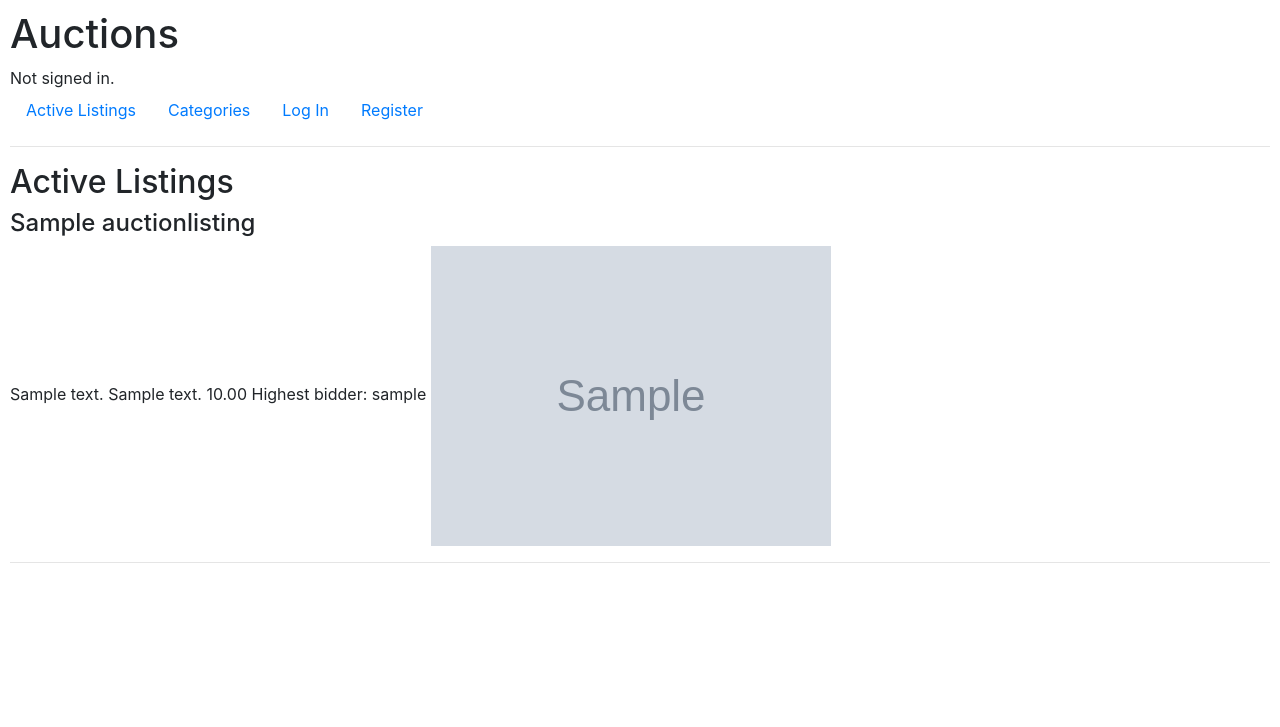
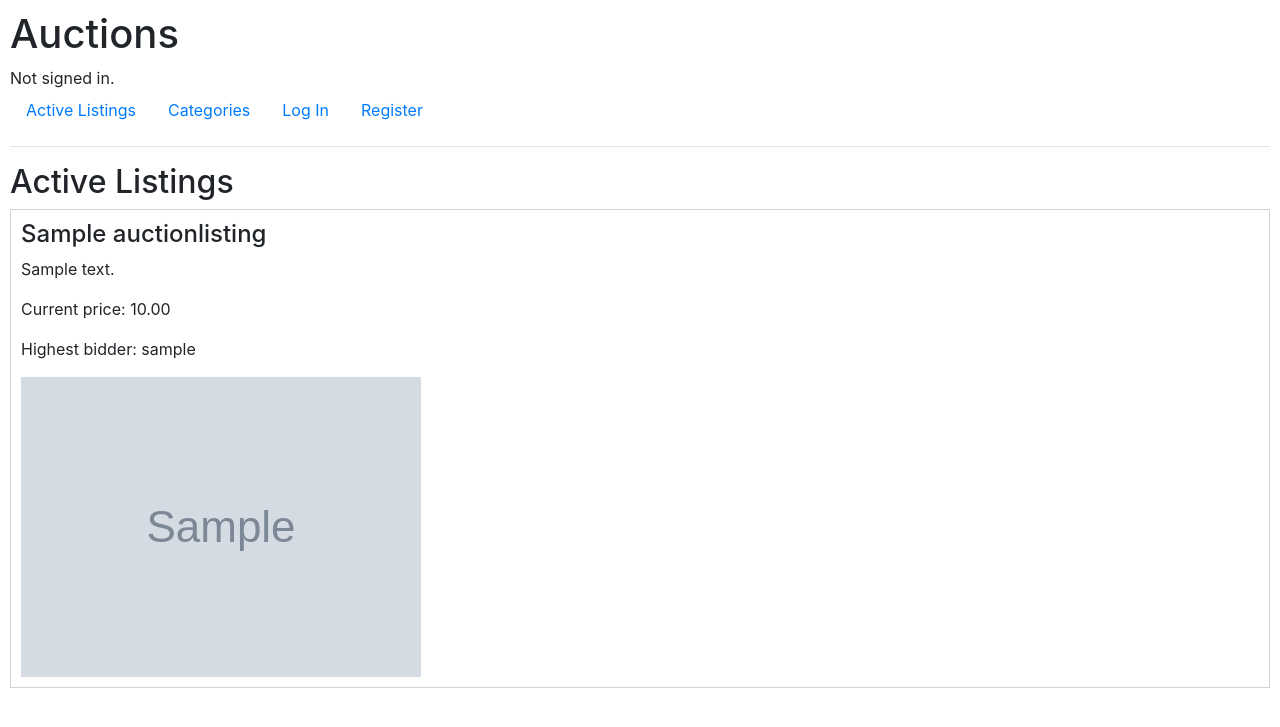
Before and after one commit to ZayRex/e-commerce-django, a Django app: page / in a window 1280 px wide. Shown: the top 727 px of the page. Run offline with Django 3.2, Linux system fonts and the light colour scheme; tables that the repository leaves empty hold one stand-in row (values such as "Sample post"); grey boxes marked "Sample" are stand-in pictures; some libraries are stand-ins or nearby versions.

Commit message:
modify index css

```diff
--- a/auctions/models.py
+++ b/auctions/models.py
@@ -15,7 +15,6 @@ class AuctionListing(models.Model):
     category = models.CharField(max_length=50, blank=True, null=True)
     owner = models.ForeignKey(User, on_delete=models.CASCADE)
     creation_time = models.DateField(blank=True, null=True)
-    ending_time = models.DateField(blank=True, null=True)
     highest_bidder = models.ForeignKey(User, on_delete=models.SET_NULL, blank=True, null=True, related_name='bids')
 
 class Comment(models.Model):
--- a/auctions/static/auctions/styles.css
+++ b/auctions/static/auctions/styles.css
@@ -21,3 +21,11 @@ body {
     color: white;
     margin-bottom: 15px;
   }
+
+.listing-div {
+    border: 1px solid lightgray;
+    padding: 10px;
+    display: flex;
+    flex-direction: column;
+    align-items: flex-start;
+  }
--- a/auctions/templates/auctions/index.html
+++ b/auctions/templates/auctions/index.html
@@ -10,17 +10,16 @@
     </ul>
     {% endif %}
     {% for listing in listings %}
-    <div>
+    <div class="listing-div">
         <h4>{{listing.title}}</h4>
-        {{listing.description}}
-        {{listing.description}}
-        {{listing.current_price}}
+        <p>{{listing.description}}</p>
+        <p>Current price: {{listing.current_price}}</p>
         {% if not  listing.highest_bidder %}
         {% firstof current_price as min %}
-        (starting bid)
+        <p>(starting bid)</p>
         {% else %}
         {% firstof current_price|add:"0.1" as min %}
-        Highest bidder: {{listing.highest_bidder.username}}
+        <p>Highest bidder: {{listing.highest_bidder.username}}</p>
         {% endif %}
         {% if user.is_authenticated %}
         <form method="POST" action="{% url 'index' %}">
@@ -39,8 +38,10 @@
             <button type="submit">Add to Watchlist</button>
         </form>
         {% endif %}
-        <img src="{{ listing.image_url }}" alt="No image for this listing">
-        <hr>
+        <div class="photo">
+            <img src="{{ listing.image_url }}" alt="No image for this listing">
+        </div>
     </div>
+    <br>
     {% endfor %}
 {% endblock %}
```
